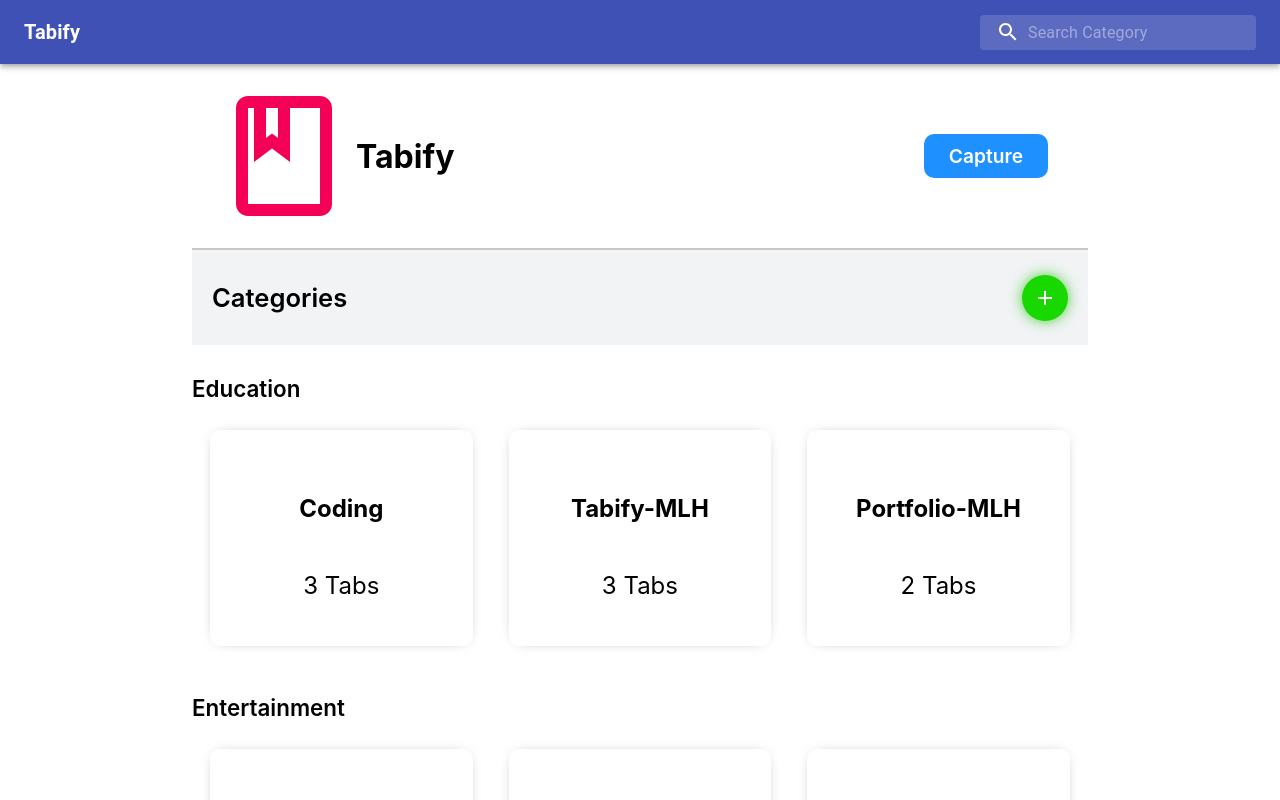
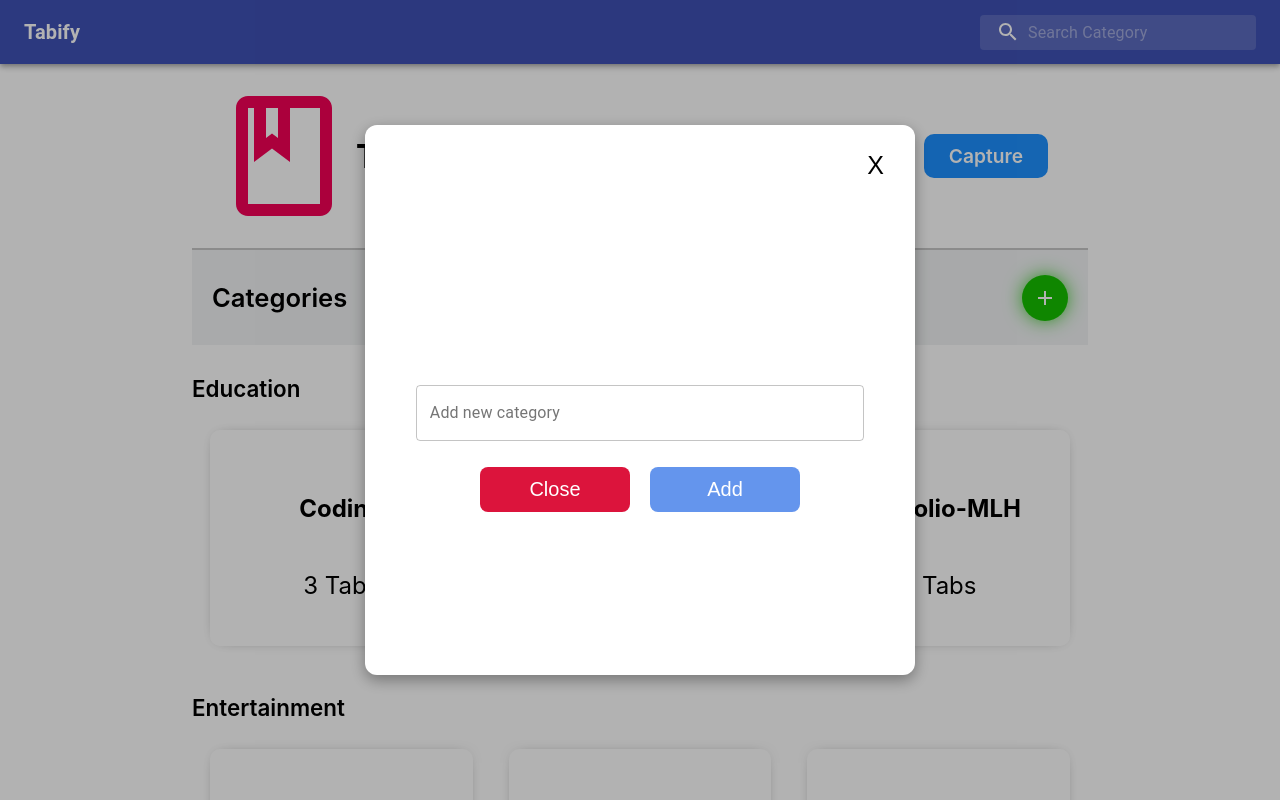
Before and after one commit to netman5/pod-3.1.0-DevBuddy, a React (Create React App) app in the folder app/: page / in a window 1280 px wide. Both pictures are taken after a click on the element 1045 px from the left and 297 px from the top of the page. Shown: the top 800 px of the page. Built offline with nearby package versions, Linux system fonts and the light colour scheme.

Commit message:
modal to add category

```diff
--- /dev/null
+++ b/app/src/components/AddCategory.js
@@ -0,0 +1,77 @@
+import React, { useState } from "react";
+import { makeStyles } from "@material-ui/core/styles";
+import TextField from "@material-ui/core/TextField";
+import styles from "../components/style/modal.module.css";
+import MockData from "../utils/mock";
+
+const useStyles = makeStyles((theme) => ({
+  root: {
+    "& > *": {
+      margin: theme.spacing(1),
+      width: "25ch",
+    },
+  },
+}));
+
+function AddCategory({ ModalState }) {
+  const [category, setCategory] = useState('');
+  const [data, setData] = useState(MockData)
+
+  const getCategory = (e) => {
+    setCategory(e.target.value)
+  };
+
+  const handleSubmit = (event) => {
+    if(category){
+      setData(data)
+      console.log(data)
+    }
+
+    setCategory('')
+    ModalState(false)
+    event.preventDefault()
+  }
+
+
+  const handleClose = () => {
+    ModalState(false)
+  }
+
+  const classes = useStyles();
+
+  return (
+    <div className={styles.modalBackground}>
+      <div className={styles.modalContainer}>
+        <div className={styles.titleCloseBtn}>
+          <button onClick={() => ModalState(false)}> X </button>
+        </div>
+
+        <div className={styles.title}>
+          <h1>Add Category</h1>
+        </div>
+
+        <div className={styles.body}>
+          <form className={classes.root} noValidate autoComplete="off">
+            <TextField
+              value={category}
+              id="outlined-secondary"
+              label="Add new category"
+              variant="outlined"
+              color="secondary"
+              onChange={getCategory}
+            />
+
+            <div className={styles.modalFooter}>
+              <button id={styles.closeBtn} onClick={handleClose}>
+                Close
+              </button>
+              <button onSubmit={handleSubmit}>Add</button>
+            </div>
+          </form>
+        </div>
+      </div>
+    </div>
+  );
+}
+
+export default AddCategory;
--- a/app/src/components/Category.js
+++ b/app/src/components/Category.js
@@ -3,16 +3,19 @@ import mockData from '../utils/mock';
 import styles from './style/category.module.css';
 import AddIcon from '@material-ui/icons/Add';
 import TabModal from './TabModal'
+import AddCategory from './AddCategory'
 
 function Category() {
   const [open, setOpen] = React.useState(false);
+  const [openCat, setOpenCat] = React.useState(false)
 
   return (
     <div className={styles.container}>
       <div className={styles.head}>
         <h1>Categories</h1>
-        <div className={styles.button}>
-          <AddIcon />
+        <div className={styles.button} onClick={() => setOpenCat(true)}>
+          <AddIcon/>
+          {openCat && <AddCategory ModalState={setOpenCat}/>}
         </div>
       </div>
       {mockData.map((data) => {
```
